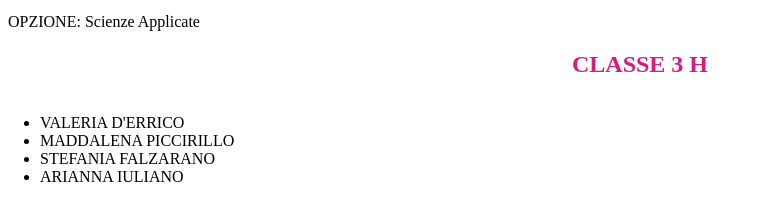
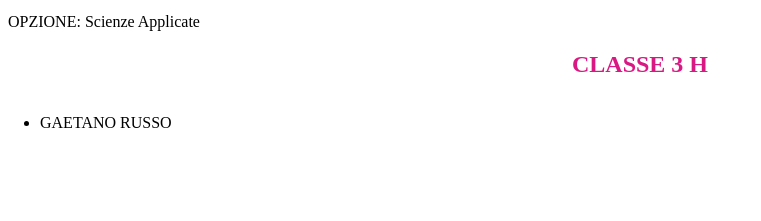
Before and after one commit to aitanus3/mvsashopping, a plain HTML site: page chisiamo.html in a window 1280 px wide. Shown: the part 101-322 px from the top of the page, without its empty margins (0-761 px from the left). Drawn offline with Linux system fonts and the light colour scheme.

Commit message:
modifica nomi

```diff
--- a/chisiamo.html
+++ b/chisiamo.html
@@ -11,10 +11,7 @@
     <h2 style="text-align: center; color: #DA1884;"><b>CLASSE 3 H</b></h2>
     <div style="position: absolute; left: 0;">
         <ul style="list-style-type: disc; text-align: left;">
-            <li>VALERIA D'ERRICO</li>
-            <li>MADDALENA PICCIRILLO</li>
-            <li>STEFANIA FALZARANO</li>
-            <li>ARIANNA IULIANO</li>
+            <li>GAETANO RUSSO</li>
         </ul>
     </div>
 </body>
```
